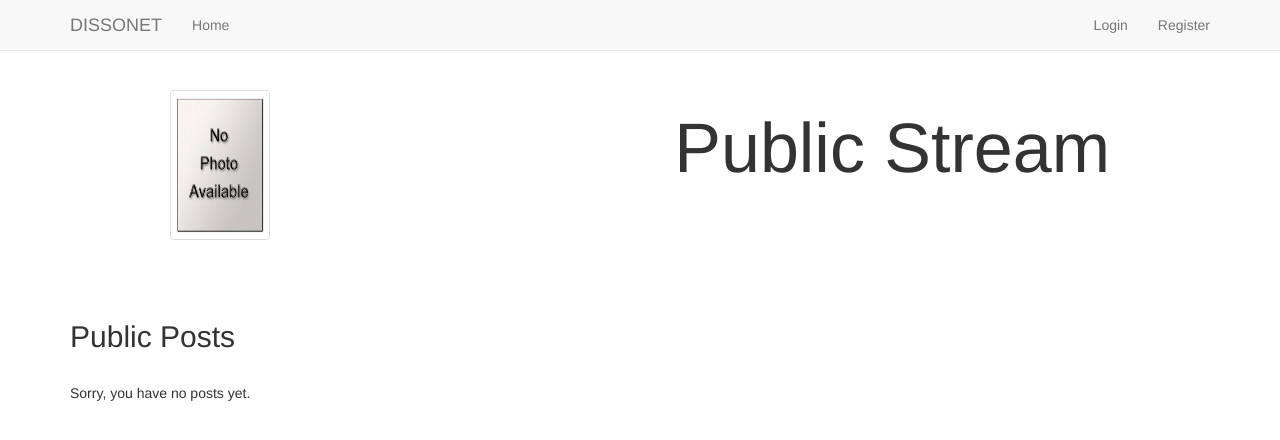
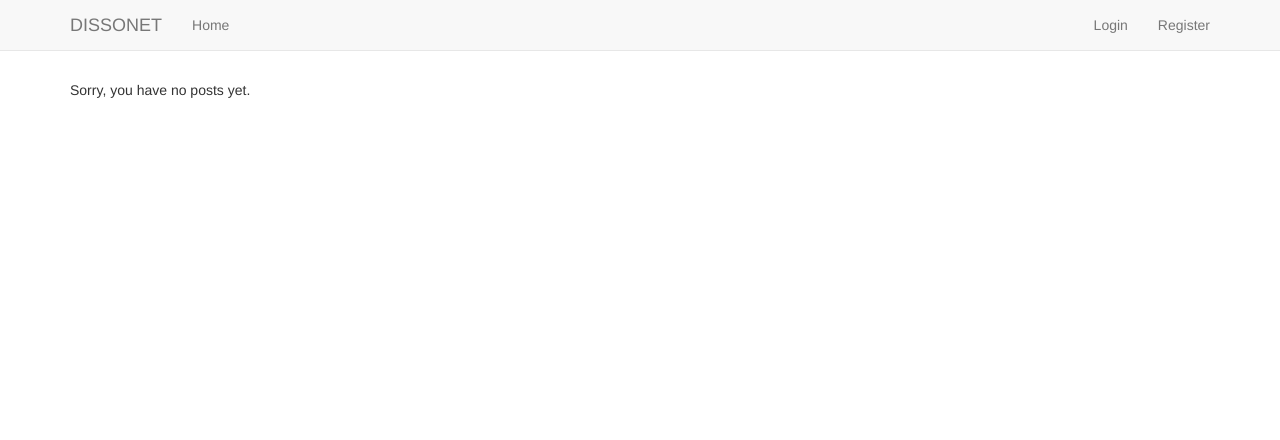
Before and after one commit to Solanar/CMPUT410-Project, a Django app: page /posts/ in a window 1280 px wide. Shown: the top 440 px of the page. Run offline with Django 3.2, Linux system fonts and the light colour scheme; data that the repository does not hold is empty; some libraries are stand-ins or nearby versions.

Commit message:
Missed one from before.

```diff
--- a/DisSoNet/templates/publicStream.html
+++ b/DisSoNet/templates/publicStream.html
@@ -4,23 +4,14 @@
 {% block content %}
 
 
-<div id="profileHeader">
-    <h1 class="labell">Public Stream</h1>
-    {% if user.pic %}
-      <img class="thumbnail profilePic" src="{{ user.pic }}">
-    {% else %}
-      <img class="thumbnail profilePic" src="{% static 'images/no.jpg' %}">
-    {% endif %}
-</div>
-</br></br>
-<h2>Public Posts</h2></br>
+</br>
 {% for post in post_list %}
     <div class="media">
         <button type="button" class="btn btn-default btn-sm"><span class="glyphicon glyphicon-remove"></span></button>
         {% if post.pic %}
         <a href="#" class="pull-left" id="{{ post.picName }}">
-          <img class="media-object" src="{{ post.pic }}" alt="">
-            </div>
+          <img class="media-object" src="{{ post.picture }}">
+        </a>
         {% endif %}
         <a href="#" class="media-body">
             {% if post.title %}
```
